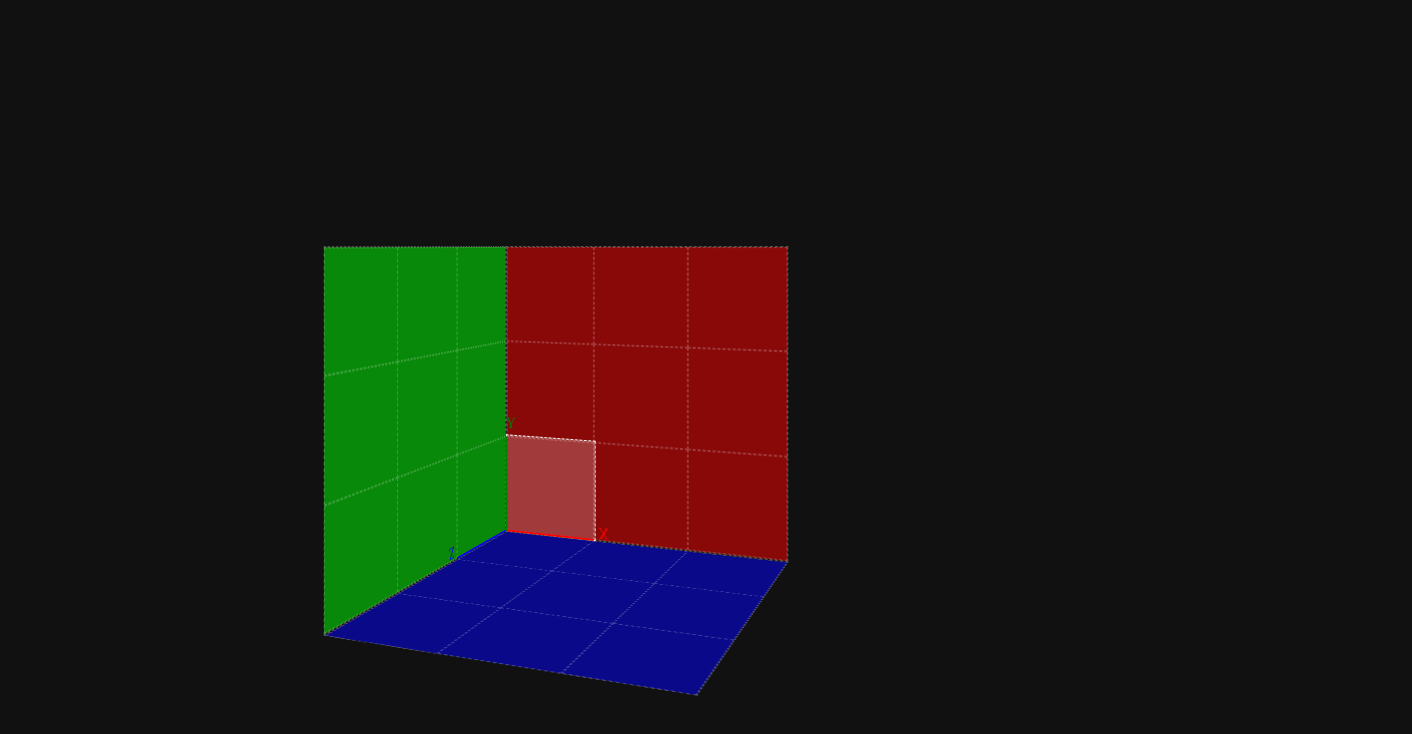
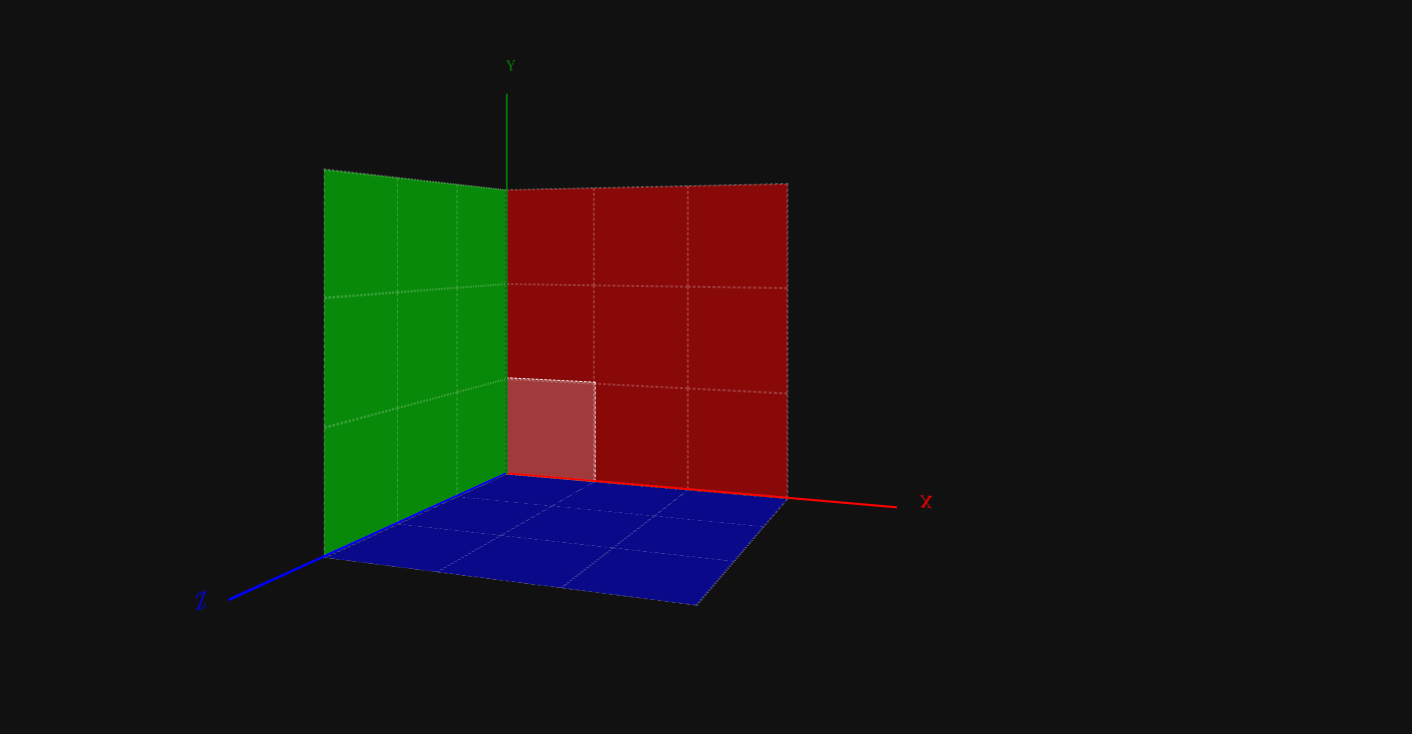
Before and after one commit to FT-Key/GeneradorCubos3D, a plain HTML site: page index.html in a window 1280 px wide. Shown: the part 104-838 px from the top of the page, 1412 px wide, since content can reach past the window. Drawn offline with Linux system fonts and the light colour scheme.

Commit message:
Se acomodan ejes de los planos y se ajusta altura del grid

```diff
--- a/script.js
+++ b/script.js
@@ -176,7 +176,7 @@ gridContainer.addEventListener('click', (e) => {
   // Verificar si ya existe un cubo en esa posición
   const key = `${x}-${y}-${z}`;
 
-  // Verificar si ya hay un cubo en la posición
+  // Verificar si ya hay un cubo en la posicióna
   if (cubes.includes(key)) {
     return; // No permitir crear un cubo en una posición ocupada
   }
@@ -343,20 +343,20 @@ const createAxis = (axis, length, color, label) => {
   labelEl.style.color = color;
 
   if (axis === 'x') {
-    line.style.width = `${length}px`;
+    line.style.width = `${length * 4}px`;
     line.style.height = '2px';
     line.style.transform = `translate3d(0px, 0px, 0px)`;
-    labelEl.style.transform = `translate3d(${length + 5}px, 0px, 0px)`;
+    labelEl.style.transform = `translate3d(${(length + 5) * 4}px, 0px, 0px)`;
   } else if (axis === 'y') {
-    line.style.height = `${length}px`;
+    line.style.height = `${length * 4}px`;
     line.style.width = '2px';
     line.style.transform = `translate3d(0px, 0px, 0px)`;
-    labelEl.style.transform = `rotateX(180deg) translate3d(0px, ${length - 205}px, 0px)`;
+    labelEl.style.transform = `rotateX(180deg) translate3d(0px, ${(length - 205) * 4}px, 0px)`;
   } else if (axis === 'z') {
-    line.style.width = `${length}px`;
+    line.style.width = `${length * 4}px`;
     line.style.height = '2px';
     line.style.transform = `rotateY(90deg) translate3d(0px, 0px, 0px)`;
-    labelEl.style.transform = `rotateY(0deg) translate3d(${length + 5}px, 0px, 0px)`;
+    labelEl.style.transform = `rotateY(0deg) translate3d(${(length + 5) * 4}px, 0px, 0px)`;
   }
 
   line.appendChild(labelEl);
--- a/style.css
+++ b/style.css
@@ -20,7 +20,7 @@ body {
   margin: auto;
   position: relative;
   transition: transform 0.1s ease;
-  top: 50%;
+  top: 40%;
 }
 
 
```
